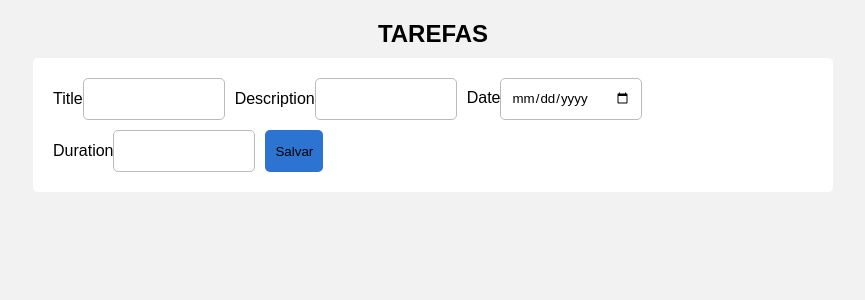
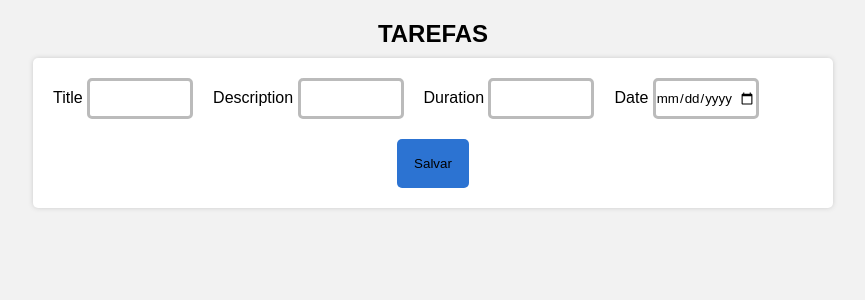
Before and after one commit to jefim9413/calendario-front, a React (Create React App) app: page / in a window 1280 px wide. Shown: the top 300 px of the page, without its empty margins (207-1072 px from the left). Built offline with nearby package versions, Linux system fonts and the light colour scheme.

Commit message:
corrigindo estilização

```diff
--- a/src/components/Form.js
+++ b/src/components/Form.js
@@ -6,11 +6,11 @@ const Form = ()=> {
     const FormContainer = styled.form`
         display: flex;
         align-items: flex-end;
-        gap: 10px;
+        gap: 20px;
         flex-wrap: wrap;
         background-color: #fff;
         padding: 20px;
-        box-shadow: 0px 0px 0px #ccc;
+        box-shadow: 0px 0px 5px #ccc;
         border-radius: 5px;
     `
 
@@ -20,42 +20,44 @@ const Form = ()=> {
     `
 
     const Input = styled.input`
-        width: 120px;
-        padding: 0 10px;
-        border: 1px solid #bbb;
+        width: 100px;
+        padding: 8 10px;
+        border: 3px solid #bbb;
         border-radius: 5px;
-        height: 40px;
+        height: 35px;
     `
 
     const Label = styled.label``;
 
     const Button = styled.button`
-        padding: 10px;
+        display: flex;
+        margin: 0px auto;
+        padding: 17px;
         cursor: pointer;
         border-radius: 5px;
         border: none;
         background-color: #2c73d2;
         color: while;
-        height: 42px;
     `
 
     return (
         <FormContainer>
             <InputArea>
-                <Label>Title</Label>
+                <Label>Title </Label>
                 <Input name="title"/>
             </InputArea>
             <InputArea>
-                <Label>Description</Label>
+                <Label>Description </Label>
                 <Input name="description"/>
             </InputArea>
+
             <InputArea>
-                <Label>Date</Label>
-                <Input name="date" type="date"/>
+                <Label>Duration </Label>
+                <Input name="duration"/>
             </InputArea>
             <InputArea>
-                <Label>Duration</Label>
-                <Input name="duration"/>
+                <Label>Date </Label>
+                <Input name="date" type="date"/>
             </InputArea>
             <Button type="submit"> Salvar </Button>
         </FormContainer>
```
